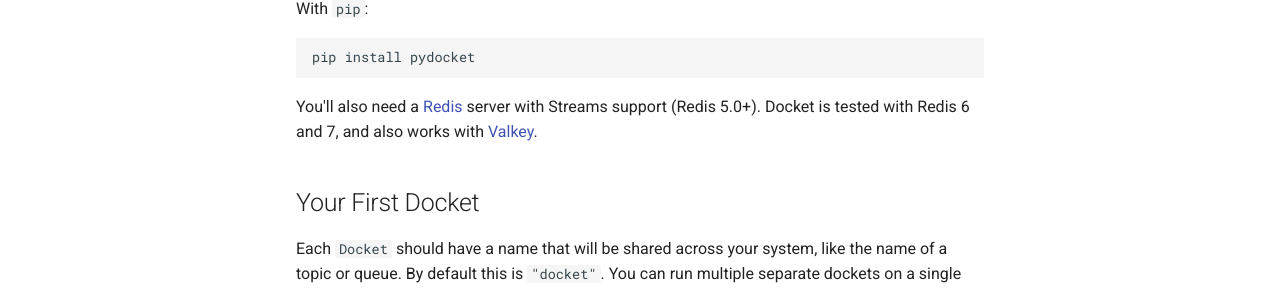
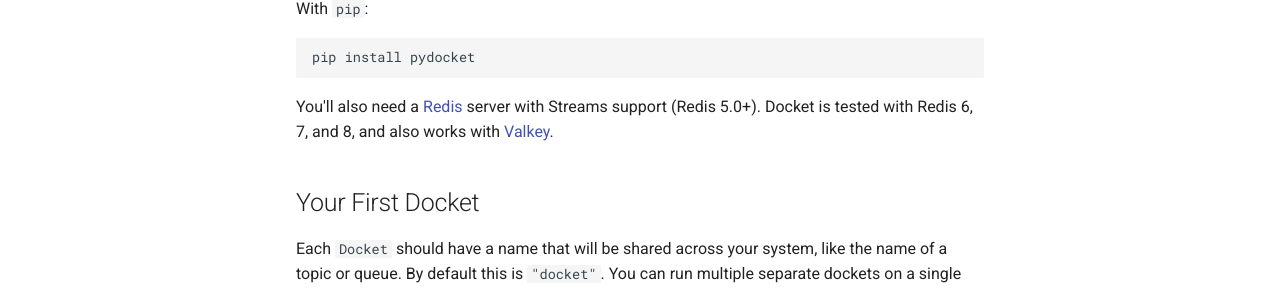
Before and after one commit to chrisguidry/docket, an MkDocs documentation site: the page built from docs/getting-started.md, in a window 1280 px wide and 900 px high. Shown: the part 450-740 px from the top of the window. Built offline with MkDocs 1.6.1 and Material for MkDocs 9.7.7, drawn with Linux system fonts in a browser that asks for light colours; comment, search, counter and statistics services are not loaded.

Commit message:
Add Redis 8.0 to CI test matrix (#210)
Redis 8.0 is now generally available, so let's test against it alongside
our existing Redis 6.2, 7.4, Valkey 8.0, and Memory backend matrix legs.

Tested locally - all 505 tests pass with 100% coverage.

🤖 Generated with [Claude Code](https://claude.com/claude-code)

---------

Co-authored-by: Claude <noreply@anthropic.com>

````diff
--- a/docs/getting-started.md
+++ b/docs/getting-started.md
@@ -21,7 +21,7 @@ With `pip`:
 pip install pydocket
 ```
 
-You'll also need a [Redis](http://redis.io/) server with Streams support (Redis 5.0+). Docket is tested with Redis 6 and 7, and also works with [Valkey](https://valkey.io/).
+You'll also need a [Redis](http://redis.io/) server with Streams support (Redis 5.0+). Docket is tested with Redis 6, 7, and 8, and also works with [Valkey](https://valkey.io/).
 
 ## Your First Docket
 
````
Also changed, not shown: README.md (+1 -1 lines), docs/index.md (+1 -1 lines), 1 other file.
